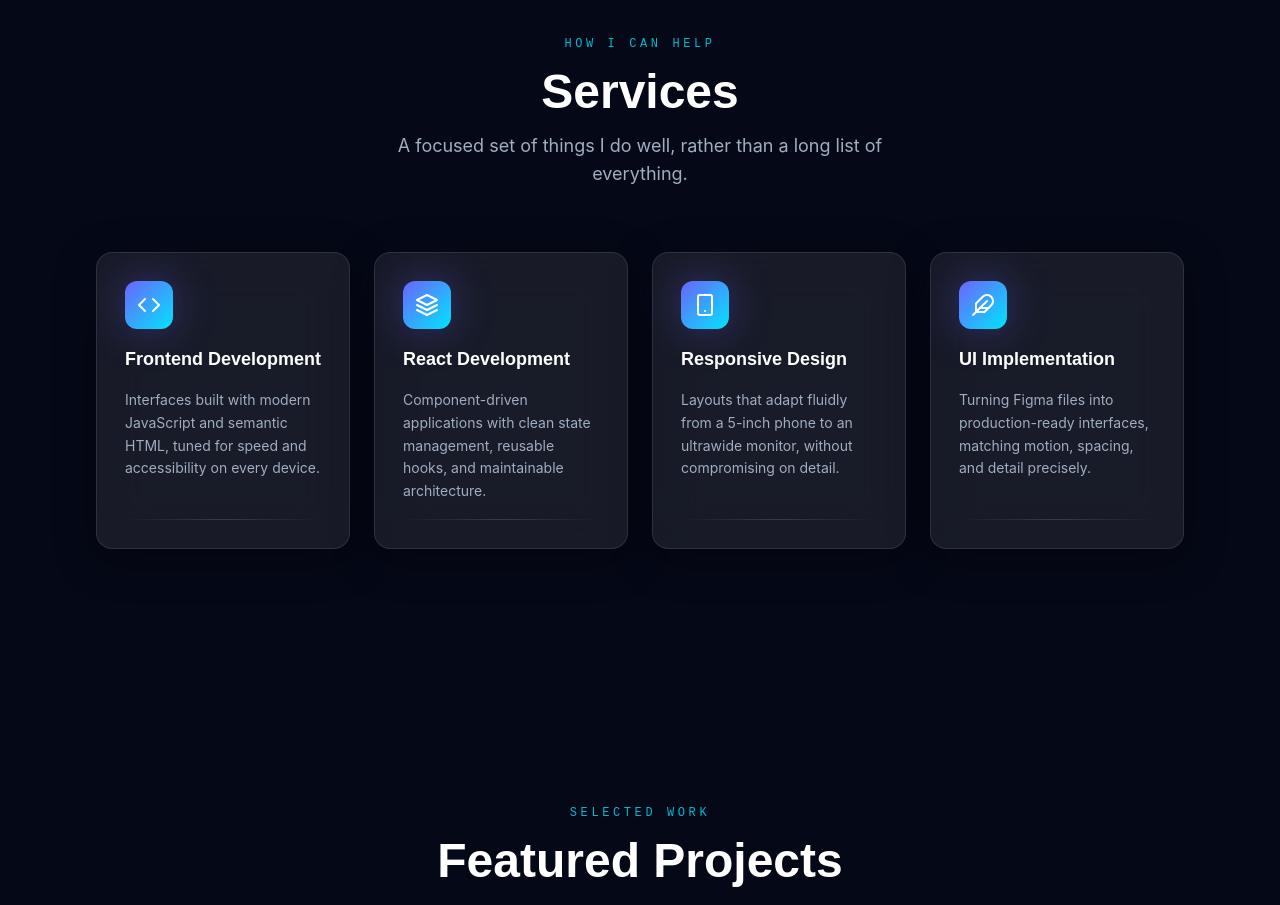
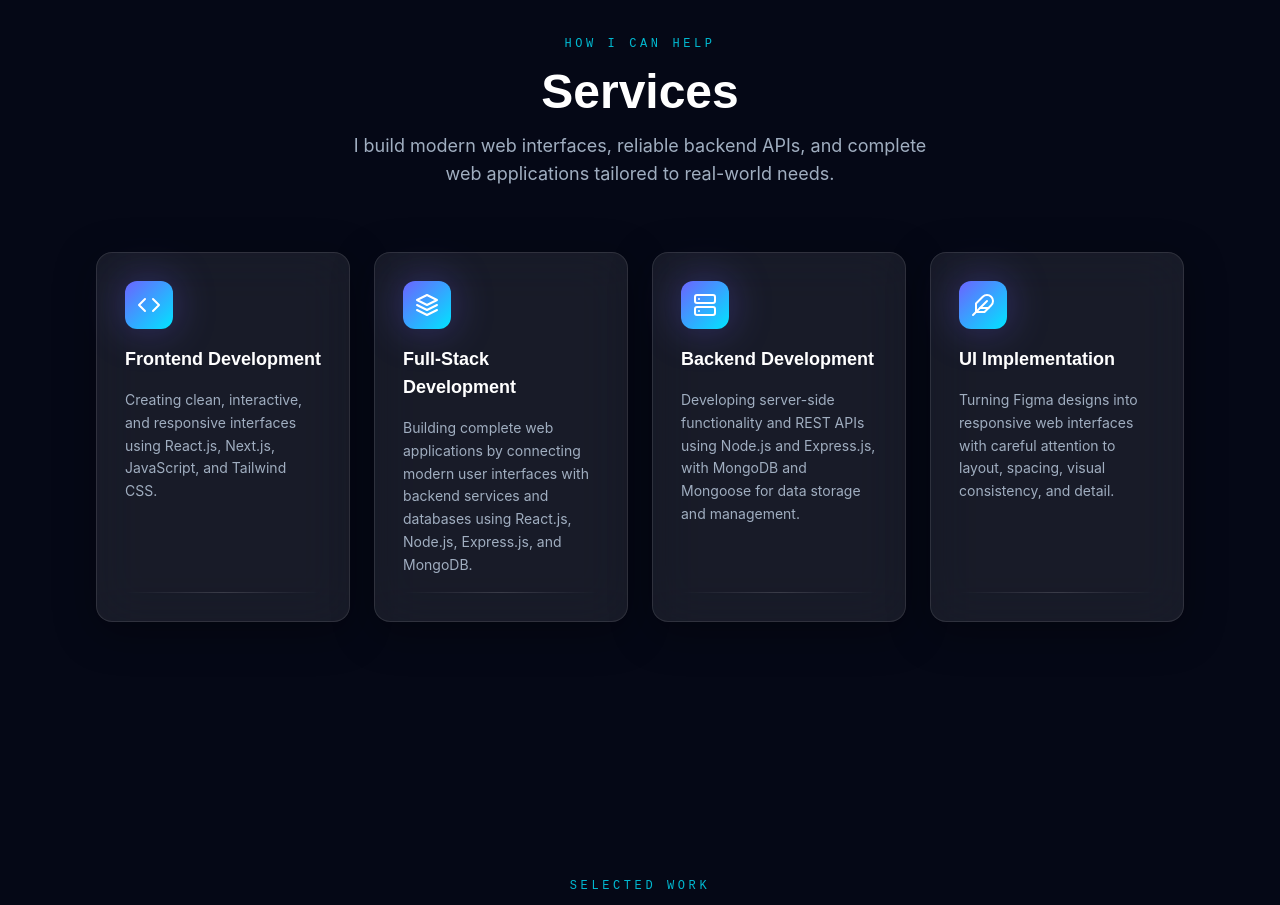
Before and after one commit to muhammadbilal069/Next.JS-Portfolio, a Next.js app: page / in a window 1280 px wide. Shown: the part 2960-3865 px from the top of the page. Built offline with nearby package versions, Linux system fonts and the light colour scheme.

Commit message:
Refine services descriptions and update subtitle for clarity

```diff
--- a/src/data/portfolioData.js
+++ b/src/data/portfolioData.js
@@ -64,25 +64,25 @@ export const services = [
   {
     title: 'Frontend Development',
     description:
-      'Interfaces built with modern JavaScript and semantic HTML, tuned for speed and accessibility on every device.',
+      'Creating clean, interactive, and responsive interfaces using React.js, Next.js, JavaScript, and Tailwind CSS.',
     icon: 'FiCode',
   },
   {
-    title: 'React Development',
+    title: 'Full-Stack Development',
     description:
-      'Component-driven applications with clean state management, reusable hooks, and maintainable architecture.',
+      'Building complete web applications by connecting modern user interfaces with backend services and databases using React.js, Node.js, Express.js, and MongoDB.',
     icon: 'FiLayers',
   },
-  {
-    title: 'Responsive Design',
-    description:
-      'Layouts that adapt fluidly from a 5-inch phone to an ultrawide monitor, without compromising on detail.',
-    icon: 'FiSmartphone',
-  },
+ {
+  title: 'Backend Development',
+  description:
+    'Developing server-side functionality and REST APIs using Node.js and Express.js, with MongoDB and Mongoose for data storage and management.',
+  icon: 'FiServer',
+},
   {
     title: 'UI Implementation',
     description:
-      'Turning Figma files into production-ready interfaces, matching motion, spacing, and detail precisely.',
+      'Turning Figma designs into responsive web interfaces with careful attention to layout, spacing, visual consistency, and detail.',
     icon: 'FiFeather',
   },
 ]
--- a/src/sections/Services.jsx
+++ b/src/sections/Services.jsx
@@ -10,7 +10,7 @@ export default function Services() {
         <SectionHeading
           eyebrow="How I can help"
           title="Services"
-          subtitle="A focused set of things I do well, rather than a long list of everything."
+          subtitle="I build modern web interfaces, reliable backend APIs, and complete web applications tailored to real-world needs."
         />
 
         <div className="grid gap-6 sm:grid-cols-2 lg:grid-cols-4">
```
